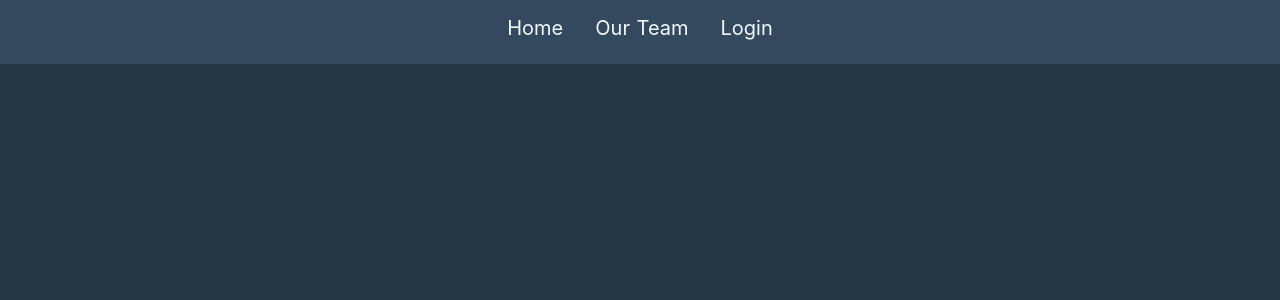
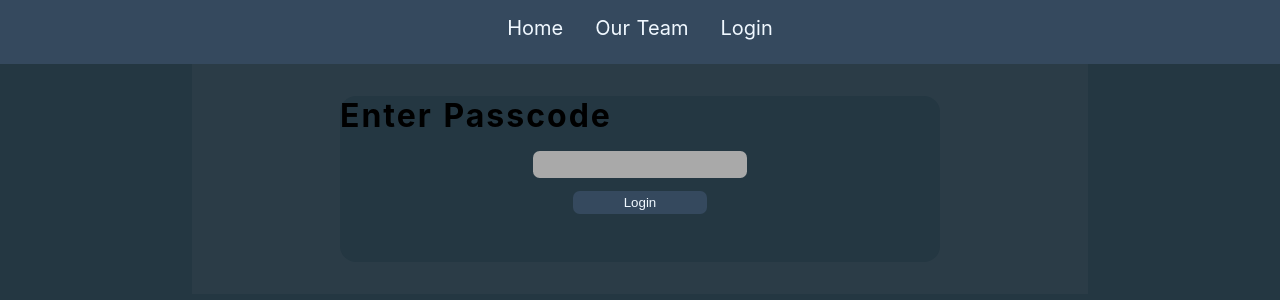
Before and after one commit to Sheldon-Bot/Frontend, a Nuxt app: page /Login in a window 1280 px wide. Shown: the top 300 px of the page. Built offline with nearby package versions, Linux system fonts and the light colour scheme.

Commit message:
front end work 2021/03/04 AM

```diff
--- /dev/null
+++ b/components/Member.vue
@@ -0,0 +1,24 @@
+<template>
+  <div class="potraits">
+    <h1>{{name}}</h1>
+    <img class="portait-tag" src="~/assets/MathewBorg.jpg">
+  </div>
+</template>
+
+<script>
+export default {
+name: "Member"
+}
+</script>
+
+<style scoped>
+  .potraits {
+    display: flex;
+    flex-direction: row;
+    justify-content: center;
+  }
+  .portait-tag{
+    width: 20em;
+    padding: 1em;
+  }
+</style>
--- a/layouts/default.vue
+++ b/layouts/default.vue
@@ -1,14 +1,15 @@
 <template>
   <div>
     <Navbar></Navbar>
+    <main class="content-container">
         <Nuxt></Nuxt>
+    </main>
   </div>
 </template>
 
 <style>
 html {
-  font-family:
-    'Source Sans Pro',
+  font-family: 'Source Sans Pro',
   -apple-system,
   BlinkMacSystemFont,
   'Segoe UI',
@@ -32,4 +33,13 @@ html {
   box-sizing: border-box;
   margin: 0;
 }
+
+.content-container {
+  background-color: #2b3c47;
+  width: 70%;
+  display: block;
+  margin-left: auto;
+  margin-right: auto;
+  min-height: 100%;
+}
 </style>
--- a/pages/Control.vue
+++ b/pages/Control.vue
@@ -1,5 +1,8 @@
 <template>
-
+  <div>
+    <h1>Control</h1>
+    <br><hr><br>
+  </div>
 </template>
 
 <script>
--- a/pages/Login.vue
+++ b/pages/Login.vue
@@ -1,5 +1,10 @@
 <template>
-  <div class="home">
+  <div class="login">
+    <div class="passcode-container">
+      <h1 class="passcode">Enter Passcode</h1>
+      <input type="text" id="code" name="passcodeInput">
+      <button type="button">Login</button>
+    </div>
   </div>
 </template>
 
@@ -10,5 +15,49 @@ export default {
 </script>
 
 <style scoped>
+  .login {
+    padding: 2em;
+    display: flex;
+    justify-content: center;
+  }
+  .passcode-container {
+    width: 75vh;
+    background-color: #243742;
+    border-radius: 1em;
+    display: flex;
+    flex-direction: column;
+    padding-bottom: 3em;
 
+  }
+  .passcode {
+    letter-spacing: 2px;
+    padding-bottom: 0.5em;
+  }
+  input {
+    border-radius: 0.5em;
+    border: darkgray;
+    background-color: darkgray;
+    display: block;
+    margin-right: auto;
+    margin-left: auto;
+    height: 2em;
+    width: 16em;
+    outline: none;
+    margin-bottom: 1em
+  }
+  button {
+    width: 10em;
+    border-radius: 0.5em;
+    display:inline-block;
+    margin-right: auto;
+    margin-left: auto;
+    background-color: #35495e;
+    border: solid #35495e;
+    outline: none;
+    color: aliceblue;
+  }
+  button:hover {
+    background-color: transparent;
+    color: aliceblue;
+  }
 </style>
--- a/pages/OurTeam.vue
+++ b/pages/OurTeam.vue
@@ -1,6 +1,9 @@
 <template>
   <div class="team">
-    <h2>Hello</h2>
+    <h1>Our Team</h1>
+    <br><hr><br>
+    <Member name="Mathew"></Member>
+    <Member name="Mathew"></Member>
   </div>
 </template>
 
@@ -11,11 +14,5 @@ export default {
 </script>
 
 <style scoped>
-.team {
-  background-color: #2b3c47;
-  width: 70%;
-  display: block;
-  margin-left: auto;
-  margin-right: auto;
-}
+
 </style>
--- a/pages/index.vue
+++ b/pages/index.vue
@@ -1,8 +1,12 @@
 <template>
-  <div class="home">
+  <div>
     <h1>Sheldon Bot</h1>
     <br><hr><br>
     <img class="image" src ="~/assets/sheldonBotlogo.svg">
+    <div class="box">
+      <p class="initial">Our Goal</p>
+      <p class="initial">was to build a robot that would allow for students online to have a physical presence within the classroom. It was roughly inspired by the robot made by Sheldon in "The Big Bang Theory".</p>
+    </div>
   </div>
 </template>
 
@@ -28,13 +32,6 @@ export default {}
     border-radius: 2px;
     background-color: #35495e;
   }
-  .home {
-    background-color: #2b3c47;
-    width: 70%;
-    display: block;
-    margin-left: auto;
-    margin-right: auto;
-  }
   .image{
     width: 20em;
     padding-top: 1em;
@@ -42,4 +39,22 @@ export default {}
     margin-left: auto;
     margin-right: auto;
   }
+  .box {
+    max-width: 75vh;
+    background-color: #559B81;
+    display: block;
+    margin-left: auto;
+    margin-right: auto;
+  }
+  .box:hover {
+  }
+  .initial {
+    max-width: 70vh;
+    padding: 1em;
+    background-color: #243742;
+    color: aliceblue;
+    display: block;
+    margin-left: auto;
+    margin-right: auto;
+  }
 </style>
```
Also changed, not shown: assets/MathewBorg.jpg (added). Lines whose indentation alone changed are shown as unchanged.
